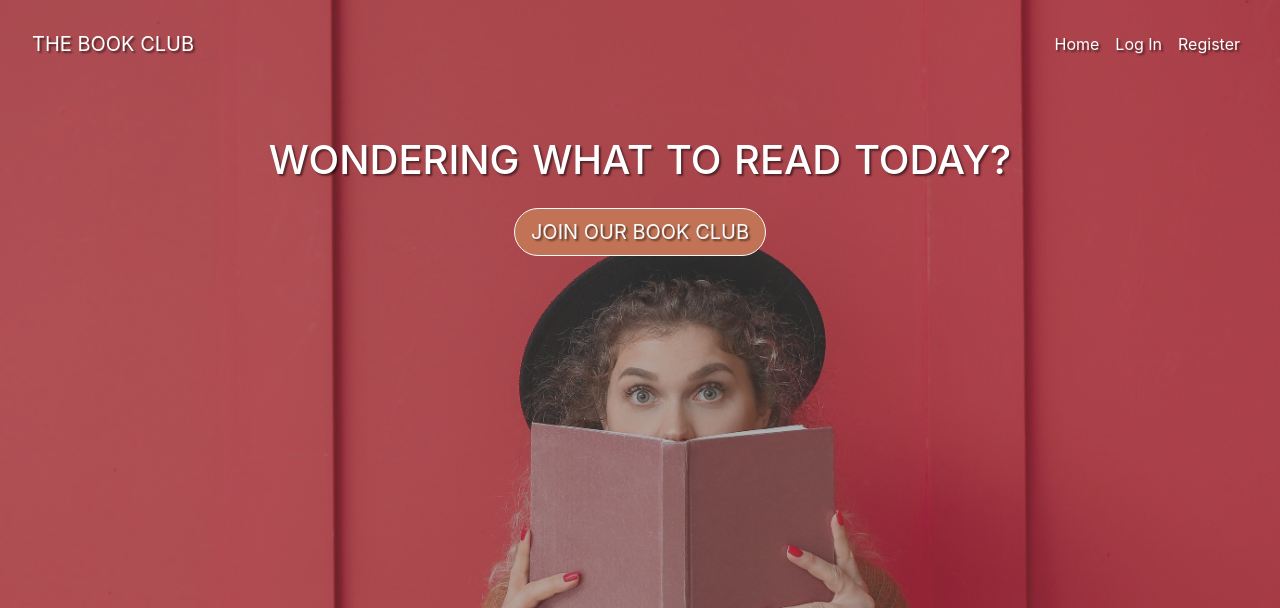
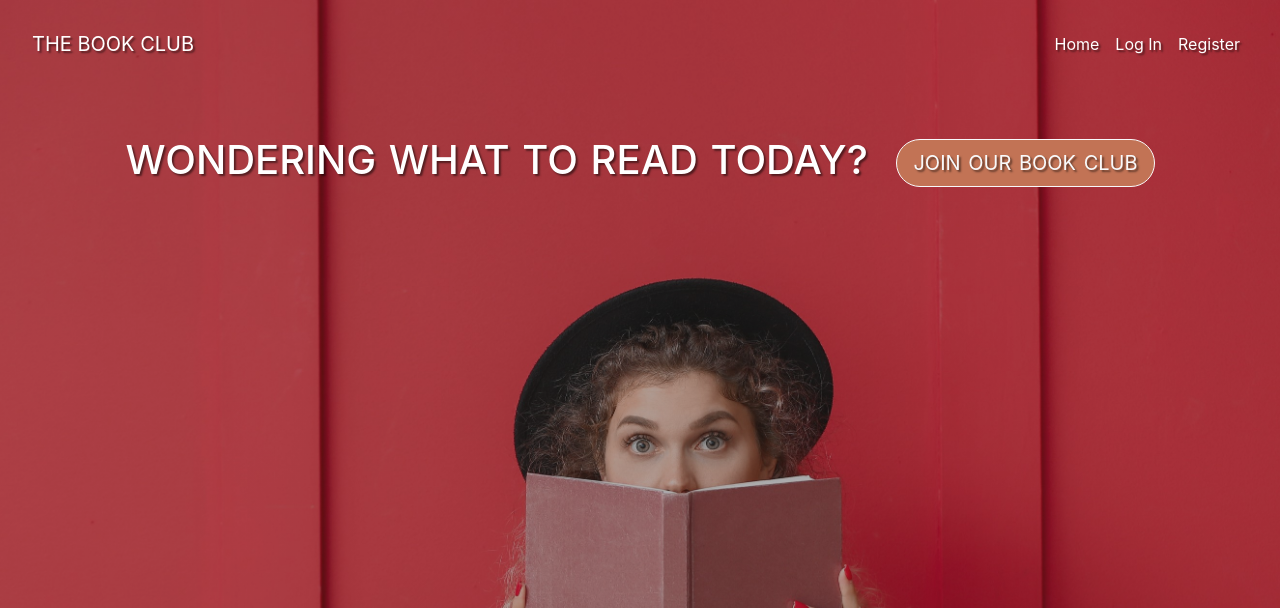
Before and after one commit to DinaPapsujevica/MP3-TheBookClub, a Flask app: page / in a window 1280 px wide. Shown: the top 608 px of the page. Run offline with Flask 2, Linux system fonts and the light colour scheme; data that the repository does not hold is empty; some libraries are stand-ins or nearby versions.

Commit message:
Add new size background image

```diff
--- a/static/css/style.css
+++ b/static/css/style.css
@@ -5,7 +5,7 @@
 }
 
 body {
-    background-image: linear-gradient(rgba(0, 0, 0, 0.3), rgba(0, 0, 0, 0.3)), url(img/hero1.jpg);
+    background-image: linear-gradient(rgba(0, 0, 0, 0.3), rgba(0, 0, 0, 0.3)), url(img/hero2.jpg);
     background-position: center center;
     background-repeat: no-repeat;
     background-attachment: fixed;
--- a/templates/add_book.html
+++ b/templates/add_book.html
@@ -1,7 +1,7 @@
 {% extends "base.html" %}
 {% block content %}
 
-    <h2 class="text-center text-white text-uppercase font-weight-light mb-5 mt-5 text-shadow">Add New Book Review</h2>
+    <h2 class="text-center text-white text-uppercase font-weight-light mb-3 mt-5 text-shadow">Add New Book Review</h2>
 
     <div class="container-fluid mb-5">
         <div class="row">
--- a/templates/books.html
+++ b/templates/books.html
@@ -4,15 +4,16 @@
     <!-- hero section -->
     <div>
         <div class="jumbotron bg-transparent text-uppercase text-center">
-            <h1 class="text-white text-shadow hero-heading">Wondering what to read today?</h1>
-            <a class="btn btn-outline-light btn-lg text-shadow btn-main mt-3" href="{{ url_for('register') }}" role="button">Join our book club</a>
+            <h1 class="text-white text-shadow hero-heading">Wondering what to read today?
+            <a class="btn btn-outline-light btn-lg btn-main ml-3" href="{{ url_for('register') }}" role="button">Join our book club</a></h1>
+
         </div>
     </div>
 
-    <div class="container">
+    <div class="container-fluid ">
         <div class="row mt-5">
             {% for book in books %}
-                <div class="col-md-6">
+                <div class="col-8">
                     <div class="card bg-transparent shadow mb-3" style="width: 22rem; border: 2px solid #c27355; color: #fff;">
                         <div class="card-body">
                             <img src="{{ book.image }}" class="card-img-top" alt="book image">
```
Also changed, not shown: static/css/img/hero.jpg (added), static/css/img/hero2.jpg (added).
